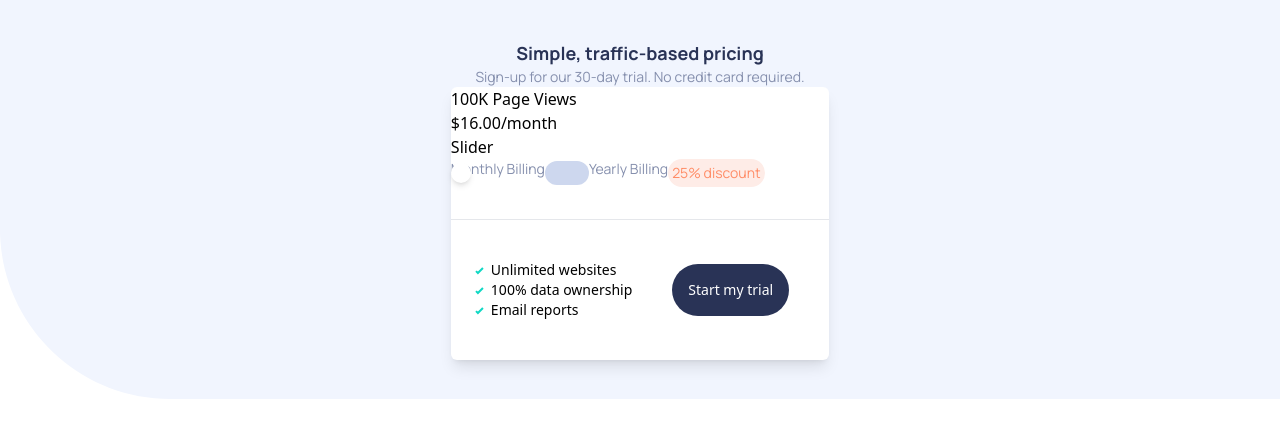
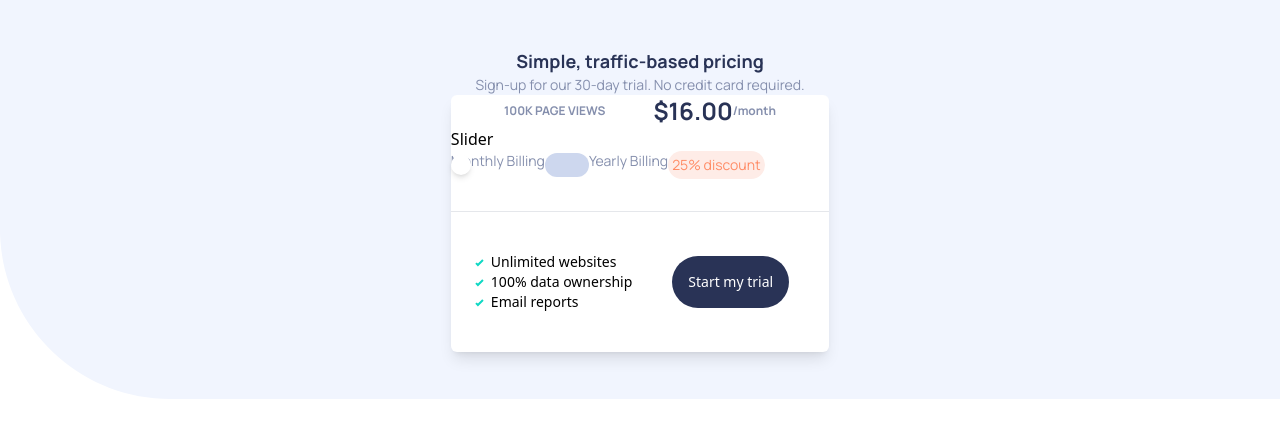
Before and after one commit to lavollmer/interactive-pricing-tool, a React (Vite) app: page / in a window 1280 px wide. Shown: the top 438 px of the page. Built offline with nearby package versions, Linux system fonts and the light colour scheme.

Commit message:
styling top of page

```diff
--- a/src/App.jsx
+++ b/src/App.jsx
@@ -29,9 +29,12 @@ function App() {
             Sign-up for our 30-day trial. No credit card required.
           </h2>
           <div className="bg-white shadow-lg rounded-md">
-            <div>
-              <h1>100K Page Views</h1>
-              <h1>$16.00/month</h1>
+            <div className="flex flex-row space-x-12 items-center justify-center">
+              <h2 className="font-manrope font-bold text-xs text-grayish-blue">100K PAGE VIEWS</h2>
+              <div className="flex flex-row">
+              <h2 className="font-manrope font-bold text-2xl text-dark-desaturated-blue">$16.00</h2>
+              <h2 className="flex items-center justify-center font-manrope font-bold text-xs text-grayish-blue">/month</h2>
+            </div>
             </div>
             <div>
               <p>Slider</p>
```
